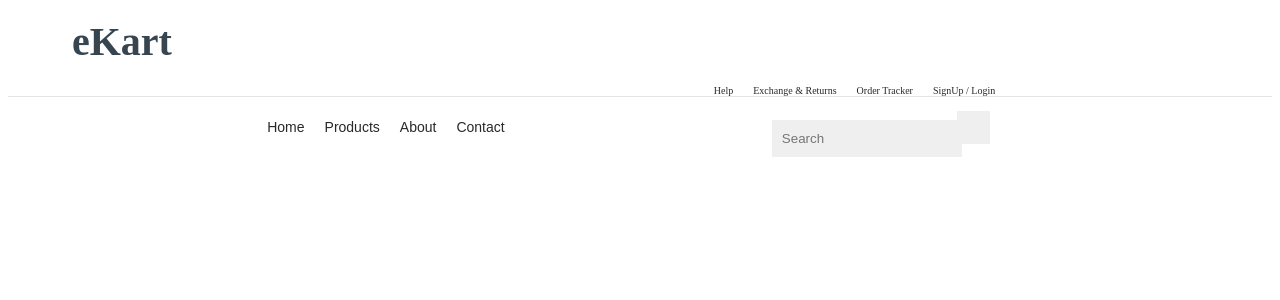
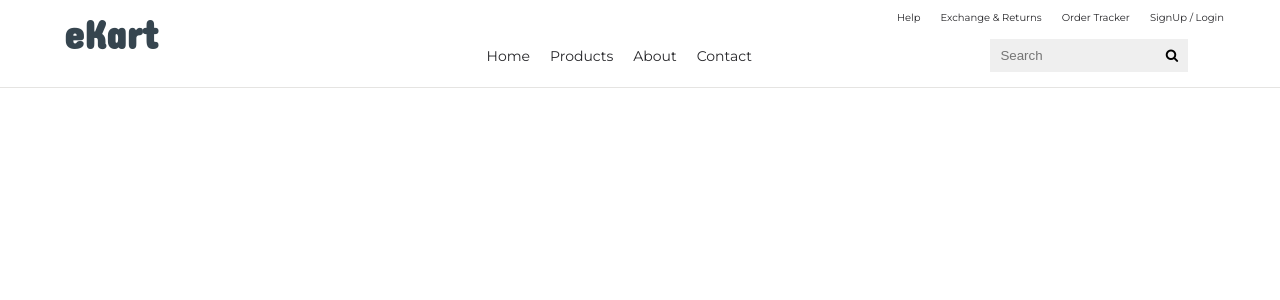
Before and after one commit to luanalimadeveloper/angular-complete-course, an Angular app: page / in a window 1280 px wide. Shown: the top 300 px of the page. Built offline with nearby package versions, Linux system fonts and the light colour scheme.

Commit message:
Adding CSS Styles Globally

```diff
--- a/src/styles.css
+++ b/src/styles.css
@@ -1 +1,13 @@
 /* You can add global styles to this file, and also import other style files */
+@import url('https://fonts.googleapis.com/css2?family=Concert+One&family=Montserrat:ital,wght@0,100;0,200;0,300;0,400;1,100;1,200;1,300;1,400&family=Roboto:wght@100;300;400;500;700;900&display=swap');
+@import url('https://fonts.googleapis.com/css2?family=Concert+One&family=Montserrat:ital,wght@0,100;0,200;0,300;0,400;1,100;1,200;1,300;1,400&family=Roboto:wght@100;300;400;500;700;900&display=swap');
+@import url('https://cdnjs.cloudflare.com/ajax/libs/font-awesome/4.6.3/css/font-awesome.min.css');
+/* @import "~../node_modules/bootstrap/dist/css/bootstrap.min.css"; */
+*{
+    margin: 0px;
+    padding: 0px;
+    box-sizing: border-box;
+}
+body{
+    font-family: 'Montserrat', sans-serif;
+}
```
